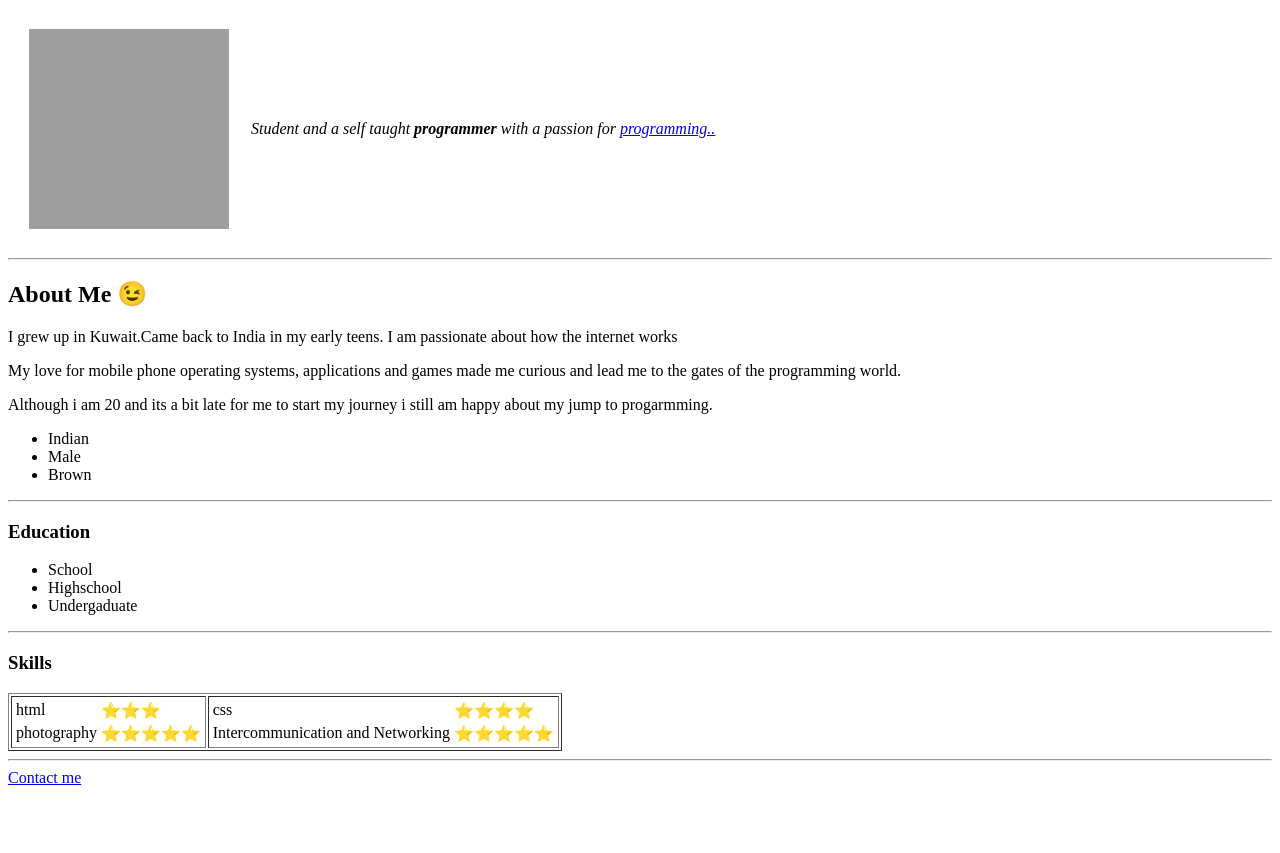
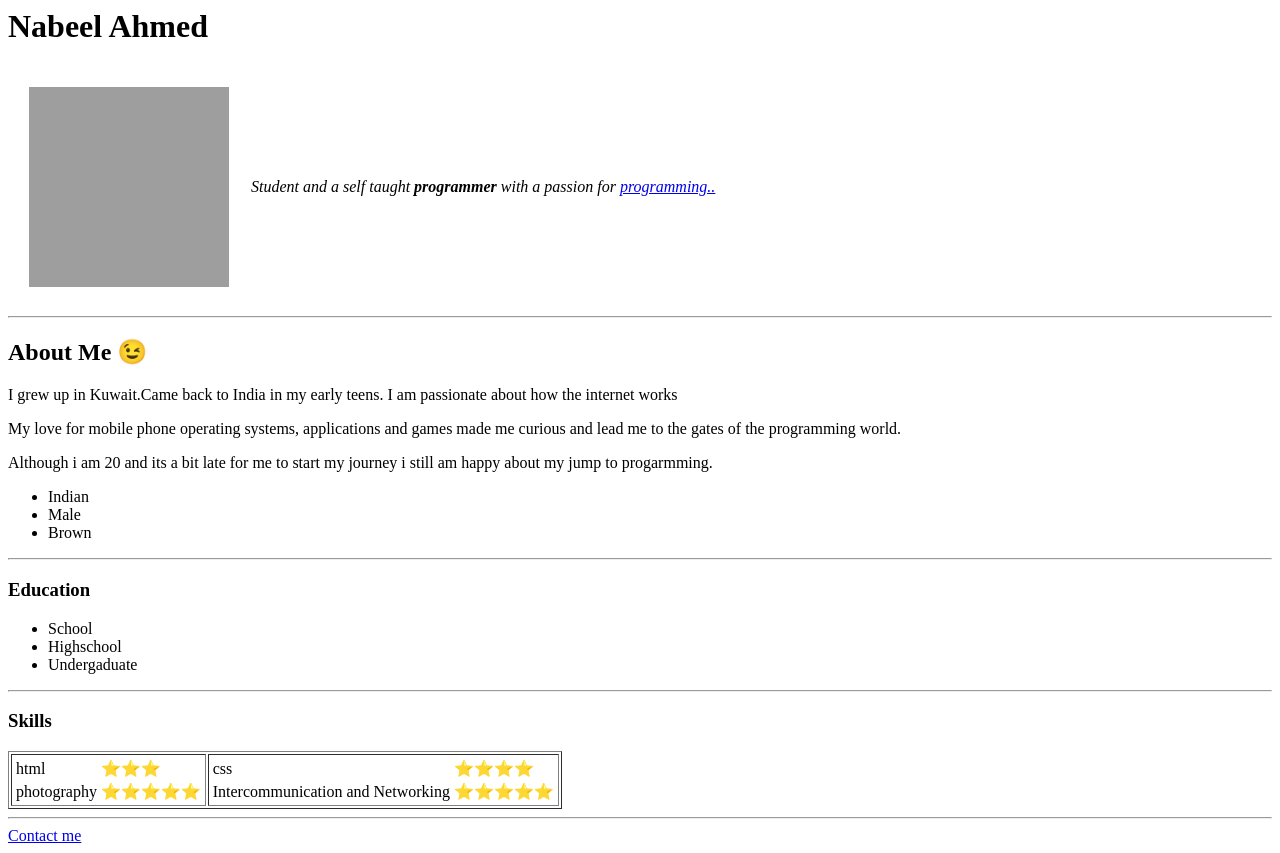
Before and after one commit to NabeelAhmedd/My-CV, a plain HTML site: page index.html in a window 1280 px wide. Before the commit the page ends 800 px from the top, so only its background shows below. Drawn offline with Linux system fonts and the light colour scheme; grey boxes are pictures that could not be loaded.

Commit message:
Update index.html

```diff
--- a/index.html
+++ b/index.html
@@ -11,7 +11,7 @@
       <tr>
         <td>
           <img src="nabeel pic circle.png" height="200" width="200" alt="My profile picure">
-        </td>
+        </td><h1>Nabeel Ahmed</h1>
         <td><i>Student and a self taught <strong><i>programmer</i></strong> with a passion for <a href="https://en.wikipedia.org/wiki/Computer_programming">programming..</a></i></td>
       </tr>
     </thead>
```
